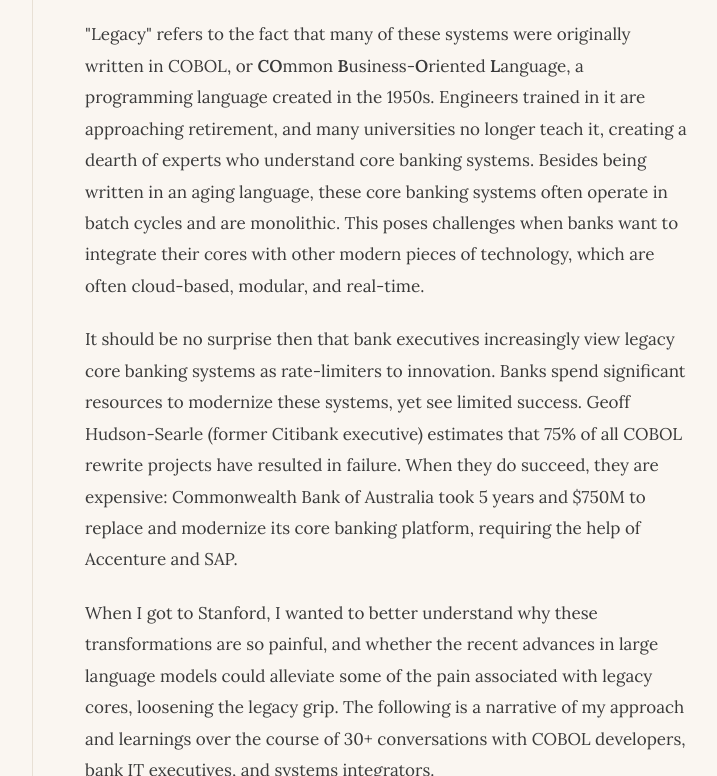
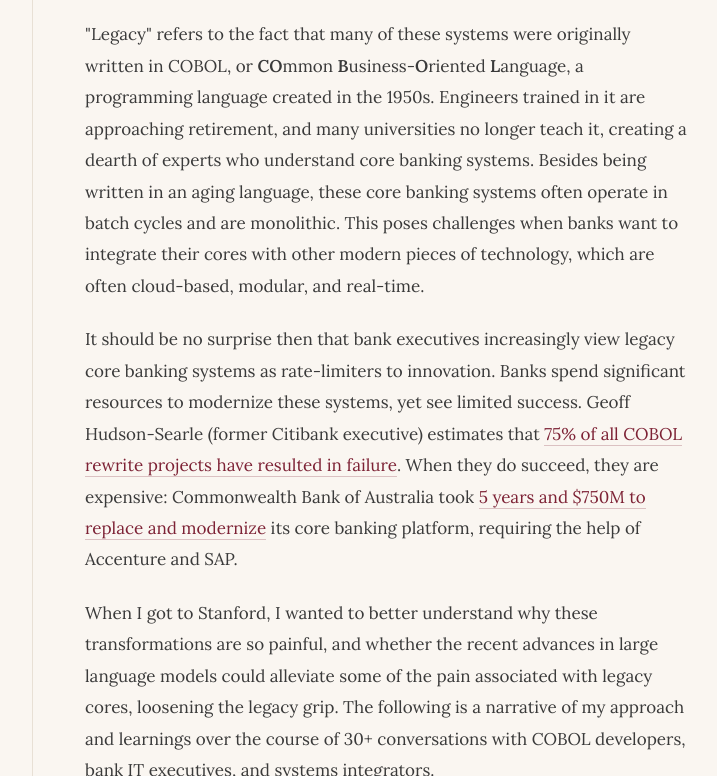
Before and after one commit to shivamapatel/shivamapatel.github.io, an Eleventy site: page src/writing/loosening-the-legacy-grip.md in a window 1280 px wide. Shown: the part 424-1200 px from the top of the page, without its empty margins (370-1087 px from the left). Built offline with nearby package versions, Linux system fonts and the light colour scheme; Eleventy itself is replaced by a stand-in of ours; files that its build step writes are made by us from their sources.

Commit message:
Hyperlinks

```diff
--- a/src/writing/loosening-the-legacy-grip.md
+++ b/src/writing/loosening-the-legacy-grip.md
@@ -10,7 +10,7 @@
 
 "Legacy" refers to the fact that many of these systems were originally written in COBOL, or **CO**mmon **B**usiness-**O**riented **L**anguage, a programming language created in the 1950s. Engineers trained in it are approaching retirement, and many universities no longer teach it, creating a dearth of experts who understand core banking systems. Besides being written in an aging language, these core banking systems often operate in batch cycles and are monolithic. This poses challenges when banks want to integrate their cores with other modern pieces of technology, which are often cloud-based, modular, and real-time.
 
-It should be no surprise then that bank executives increasingly view legacy core banking systems as rate-limiters to innovation. Banks spend significant resources to modernize these systems, yet see limited success. Geoff Hudson-Searle (former Citibank executive) estimates that 75% of all COBOL rewrite projects have resulted in failure. When they do succeed, they are expensive: Commonwealth Bank of Australia took 5 years and $750M to replace and modernize its core banking platform, requiring the help of Accenture and SAP.
+It should be no surprise then that bank executives increasingly view legacy core banking systems as rate-limiters to innovation. Banks spend significant resources to modernize these systems, yet see limited success. Geoff Hudson-Searle (former Citibank executive) estimates that [75% of all COBOL rewrite projects have resulted in failure](https://freedomafterthesharks.com/2016/06/27/exactly-what-is-cobol-and-why-is-cobol-still-a-widely-used-language-in-it/). When they do succeed, they are expensive: Commonwealth Bank of Australia took [5 years and $750M to replace and modernize](https://www.reuters.com/article/technology/banks-scramble-to-fix-old-systems-as-it-cowboys-ride-into-sunset-idUSKBN17C0CN/?utm_source=chatgpt.com) its core banking platform, requiring the help of Accenture and SAP.
 
 When I got to Stanford, I wanted to better understand why these transformations are so painful, and whether the recent advances in large language models could alleviate some of the pain associated with legacy cores, loosening the legacy grip. The following is a narrative of my approach and learnings over the course of 30+ conversations with COBOL developers, bank IT executives, and systems integrators.
 
```
